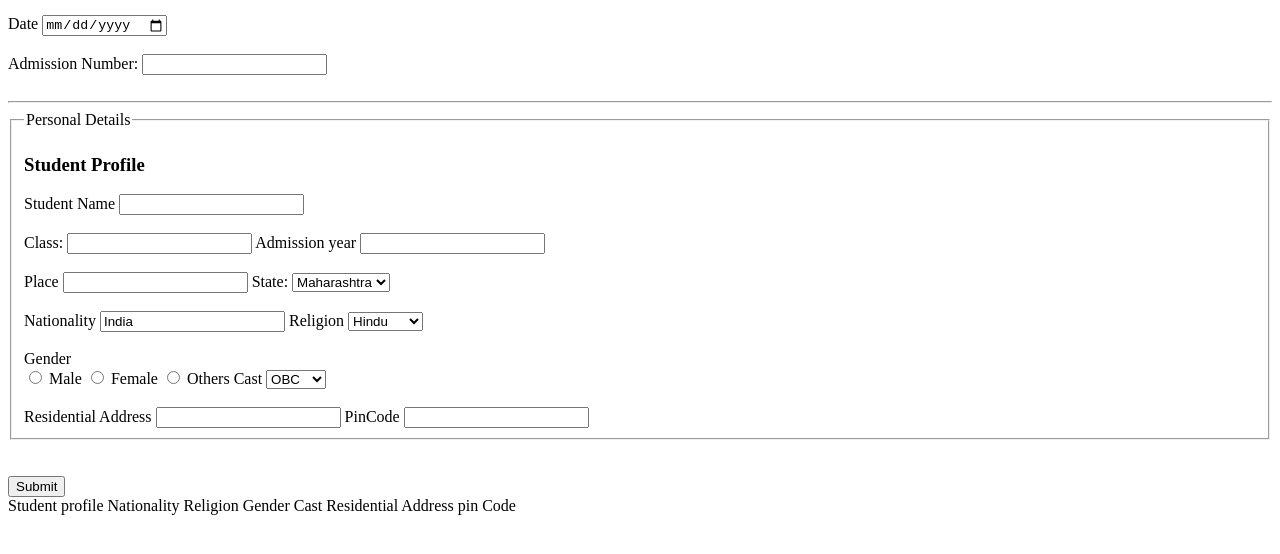
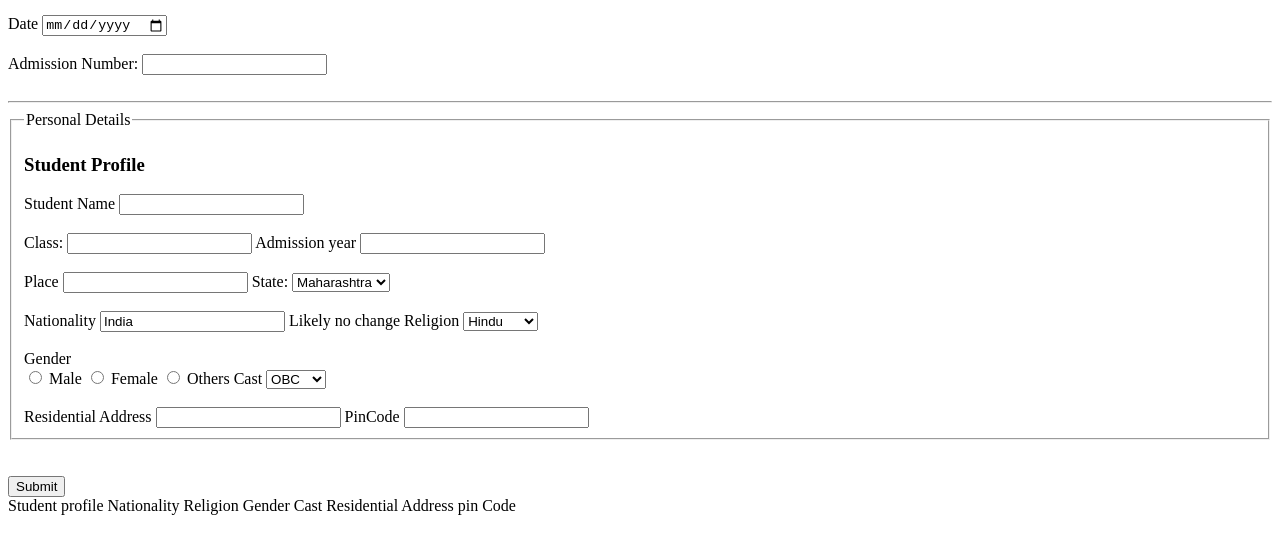
Before and after one commit to rushikeshk1411/HTML-NIT, a plain HTML site: page Mini_Project/Admission_Form/index.html in a window 1280 px wide. Shown: the part 92-646 px from the top of the page. Drawn offline with Linux system fonts and the light colour scheme.

Commit message:
Update index.html

```diff
--- a/Mini_Project/Admission_Form/index.html
+++ b/Mini_Project/Admission_Form/index.html
@@ -57,7 +57,7 @@
           value="India"
           readonly
         />
-
+        Likely no change
         <label for="Religion">Religion</label>
         <select name="" id="">
           <option value="Hindu">Hindu</option>
```
